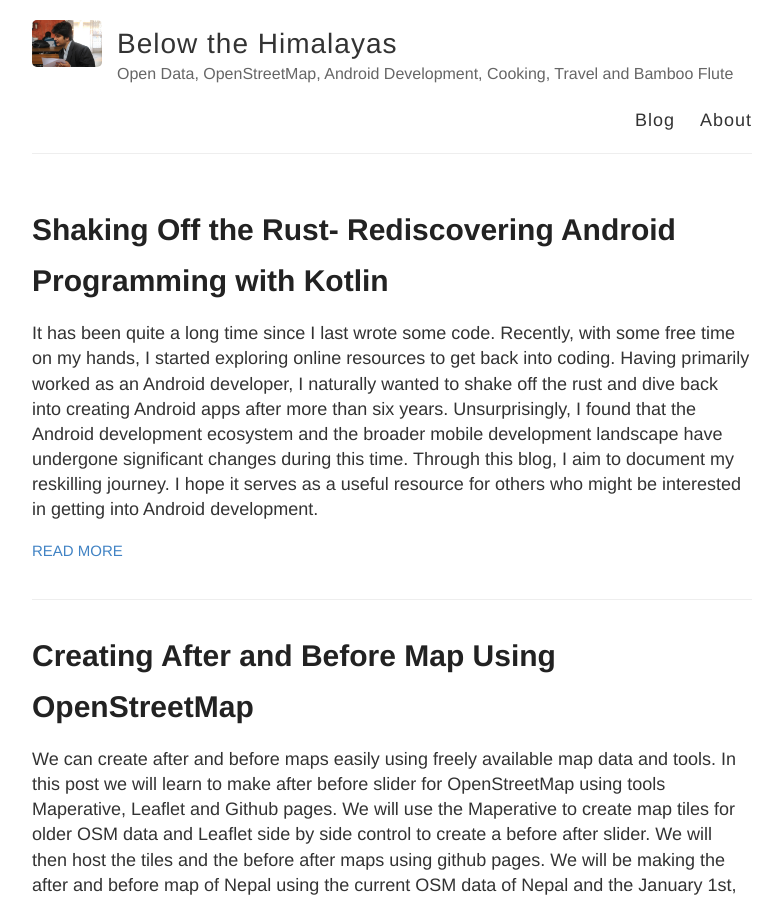
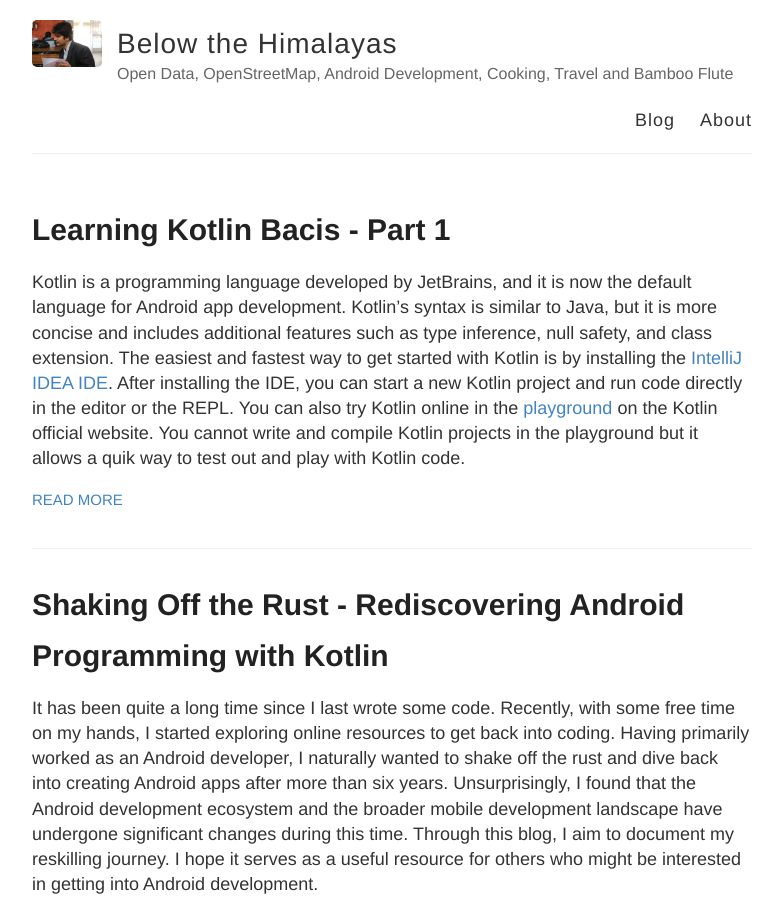
Before and after one commit to nirabpudasaini/nirabpudasaini.github.io, a Jekyll site: the page built from index.html, in a window 1280 px wide and 900 px high. Shown: the whole window, without its empty margins (248-1031 px from the left). Built offline with Jekyll 4.4.1, drawn with Linux system fonts in a browser that asks for light colours.

Commit message:
(blog)(l) add blog - kotlin basic part 1

````diff
--- a/_posts/2024-07-16-Shaking-Off-The-Rust.md
+++ b/_posts/2024-07-16-shaking-off-the-rust.md
@@ -1,6 +1,6 @@
 ---
 layout: post
-title: Shaking Off the Rust- Rediscovering Android Programming with Kotlin
+title: Shaking Off the Rust - Rediscovering Android Programming with Kotlin
 ---
 
 It has been quite a long time since I last wrote some code. Recently, with some free time on my hands, I started exploring online resources to get back into coding. Having primarily worked as an Android developer, I naturally wanted to shake off the rust and dive back into creating Android apps after more than six years. Unsurprisingly, I found that the Android development ecosystem and the broader mobile development landscape have undergone significant changes during this time. Through this blog, I aim to document my reskilling journey. I hope it serves as a useful resource for others who might be interested in getting into Android development.
@@ -34,6 +34,8 @@ From my initial research, I have identified mapped out a learning path that will
 ### Learning Basic Kotlin
 First, I need to familiarize myself with writing code in Kotlin. I will go through online resources to learn Kotlin syntax and the basic concepts of programming in Kotlin.
 
+- [Basics of Kotlin - Part 1](/basics-of-kotlin-1)
+
 ### Learning Jetpack Compose
 The traditional method of building Android UIs with XML now has a better alternative. Jetpack Compose is the recommended way to build UIs in Android. I plan to explore Jetpack Compose by building a calculator app.
 
--- /dev/null
+++ b/_posts/2024-07-17-basics-of-kotlin-1.md
@@ -0,0 +1,64 @@
+---
+layout: post
+title: Learning Kotlin Bacis - Part 1
+---
+
+Kotlin is a programming language developed by JetBrains, and it is now the default language for Android app development. Kotlin's syntax is similar to Java, but it is more concise and includes additional features such as type inference, null safety, and class extension. The easiest and fastest way to get started with Kotlin is by installing the [IntelliJ IDEA IDE](https://www.jetbrains.com/help/idea/installation-guide.html). After installing the IDE, you can start a new Kotlin project and run code directly in the editor or the REPL. You can also try Kotlin online in the [playground](https://play.kotlinlang.org/) on the Kotlin official website. You cannot write and compile Kotlin projects in the playground but it allows a quik way to test out and play with Kotlin code.
+
+## Hello World!
+
+Adhering to the tradition of learning a new programming language, lets start our journey into the Kotlin world by writing a simple hello world program.
+
+```kotlin
+fun main() {
+    println("Hello world of Kotlin programming")
+}
+```
+
+Kotlin programs require a main function, which is the entry point where your program starts executing. Everything you write in Kotlin is within this main function or is called from it. The code block has a single statement that prints to the console using the built-in [println](https://kotlinlang.org/api/latest/jvm/stdlib/kotlin.io/println.html) function. Running the above code will produce the following output:
+
+```
+Hello world of Kotlin programming
+```
+
+## Variables
+
+Variables in Kotlin can be defined using either the `val` or `var` keywords. The type of the variable is infered by Kotlin but can also be specified during decleration.
+
+```kotlin
+fun main() {
+    val name: String = "Nirab"
+    var age = 35
+    println("Hello $name, you are $age")
+
+    // Assume a year passes
+    age = 36
+    println("Hello $name, you are now $age")
+
+    /*
+    * In Kotlin you will need to explicitly specify if you
+    * want to assign null values to any variable or objects
+    */
+
+    val nullValue: Int? = null
+}
+```
+Let us unpack the things going on in the above code. As you can see in the code we must declare a variable first before we can use it. In order to declare a variable , start with the val or var keyword. Then specify the variable name, data type, and initial value. For example: ```val count: Int = 2.```
+
+
+The val keyword is used to define a variable that is read-only and it's value cannot change once it has been assigned. This is what we have done with the *name* vriable. The var keyword to define a variable that is mutable or changeable. In the code the variable *age* has been assigned value of 35 and later updated to 36. In Kotlin, it's preferred to use val over var when possible.
+
+Since Kotlin has type inference, we can omit the data type in the variable declaration if an initial value is provided. In the code above the type of the variable *age* is automatically guessed by the value 36 assigned to it. However to be clear you can specify the data type in variable decleration. Some common basic Kotlin data types include: Int, String, Boolean, Float, and Double.
+
+Additionally, the code has comments which are igonred by the compiler but can be used to provide information to make code more redable. The comment can be single line or multiline. Finally, as stated in the multiline comment, to assign null values to any variable, you need to explicitly specify it with a nullable type (e.g., Int?). Running the above code will produce the following output:
+
+```
+Hello Nirab, you are 35
+Hello Nirab, you are now 36
+Null value is null
+```
+
+## Important Kotlin Resources
+
+- [Official Kotlin Documentation](https://kotlinlang.org/docs/home.html)
+- [Kotlin Koans - Excersise to Learn Kotlin Idioms](https://play.kotlinlang.org/koans/overview)
````
